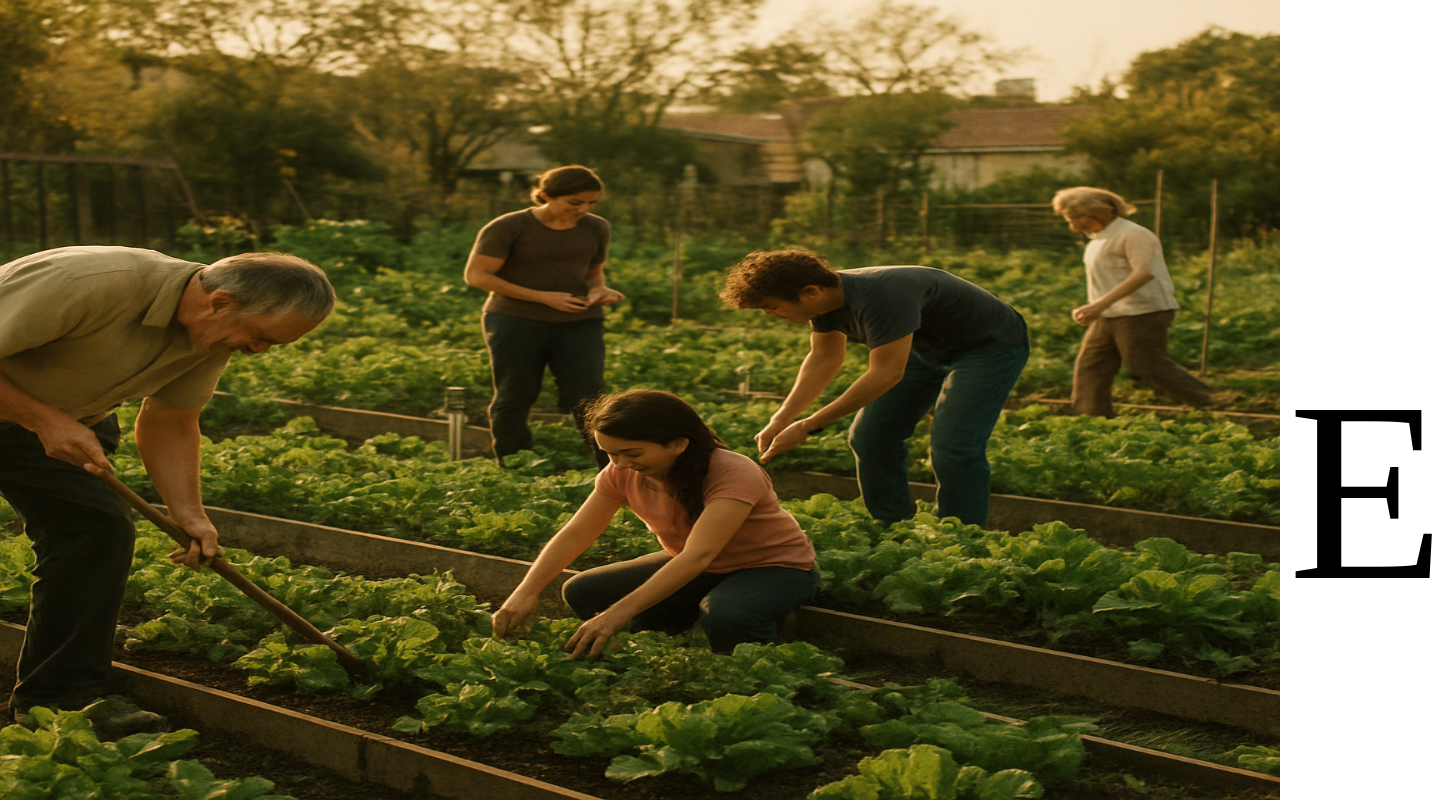
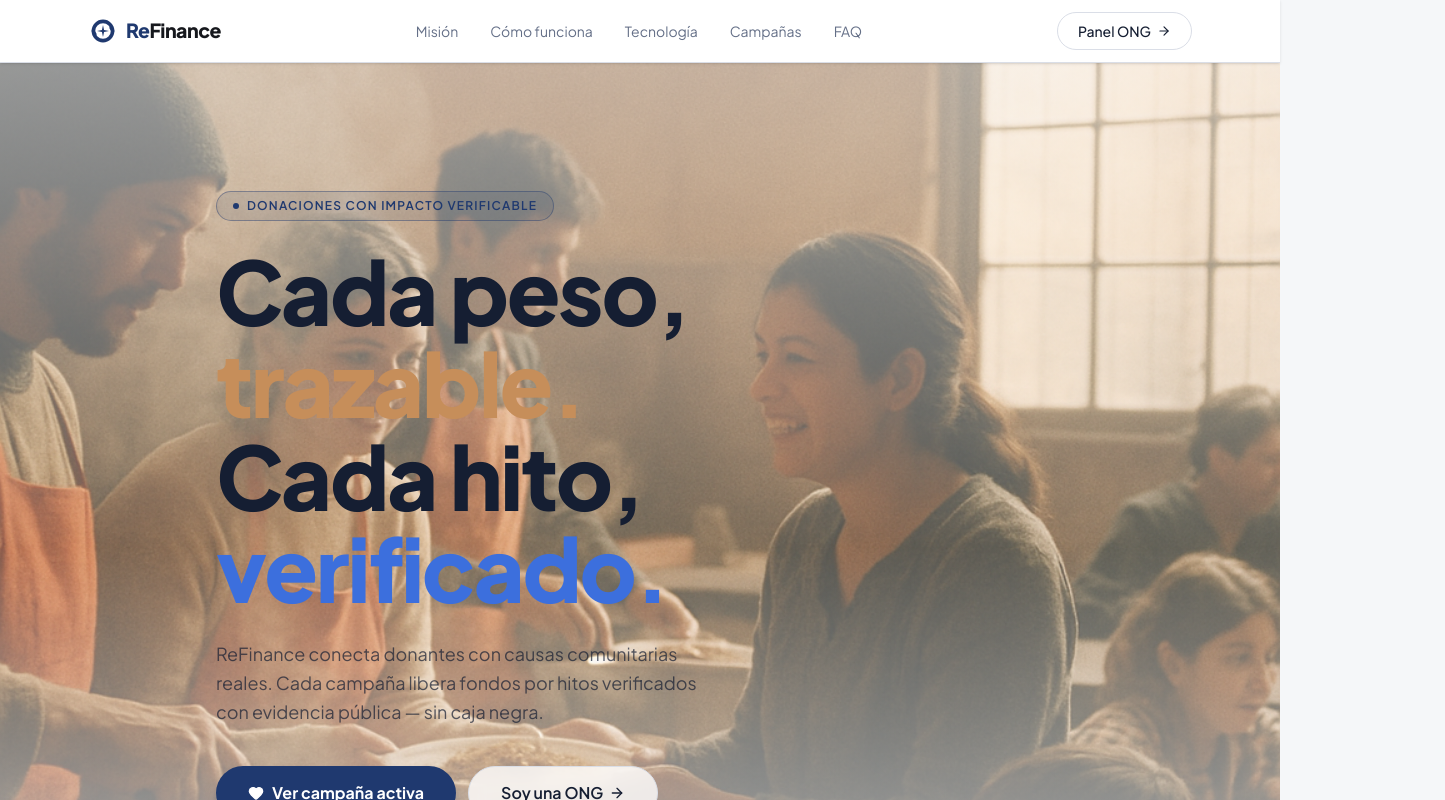
Before and after one commit to leocagli/frontend-refinance, a Next.js app: page / in a window 1280 px wide. Shown: the top 800 px of the page, 1445 px wide, since content can reach past the window. Built offline with nearby package versions, Linux system fonts and the light colour scheme.

Commit message:
feat: simplify font variables in globals.css and import stylesheet in layout.tsx
Co-authored-by: leocagli <71848659+leocagli@users.noreply.github.com>

```diff
--- a/app/globals.css
+++ b/app/globals.css
@@ -5,10 +5,10 @@
 @custom-variant dark (&:is(.dark *));
 
 @theme inline {
-  --font-heading: var(--font-jakarta), 'Plus Jakarta Sans', sans-serif;
-  --font-serif: var(--font-jakarta), 'Plus Jakarta Sans', sans-serif;
-  --font-sans: var(--font-jakarta), 'Plus Jakarta Sans', sans-serif;
-  --font-mono: var(--font-geist-mono), 'Geist Mono', monospace;
+  --font-heading: var(--font-jakarta), sans-serif;
+  --font-serif: var(--font-jakarta), sans-serif;
+  --font-sans: var(--font-jakarta), sans-serif;
+  --font-mono: var(--font-geist-mono), monospace;
   --color-sidebar-ring: var(--sidebar-ring);
   --color-sidebar-border: var(--sidebar-border);
   --color-sidebar-accent-foreground: var(--sidebar-accent-foreground);
--- a/app/layout.tsx
+++ b/app/layout.tsx
@@ -1,6 +1,7 @@
 import { Analytics } from '@vercel/analytics/next'
 import type { Metadata } from 'next'
 import { Geist, Geist_Mono, Plus_Jakarta_Sans } from 'next/font/google'
+import './globals.css'
 
 const geistSans = Geist({ variable: '--font-geist-sans', subsets: ['latin'] })
 const geistMono = Geist_Mono({ variable: '--font-geist-mono', subsets: ['latin'] })
```
